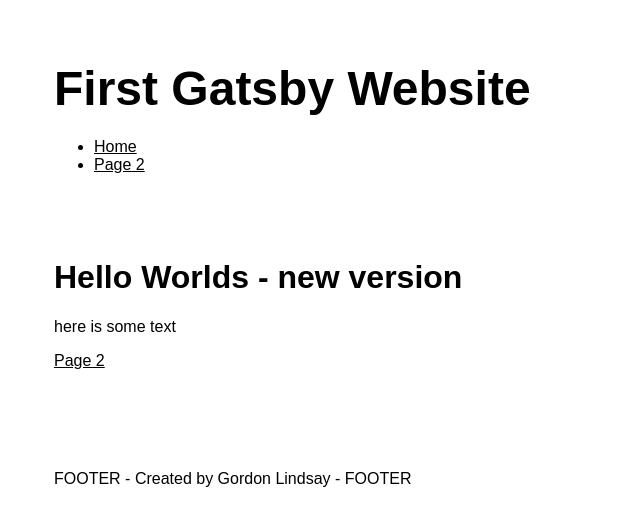
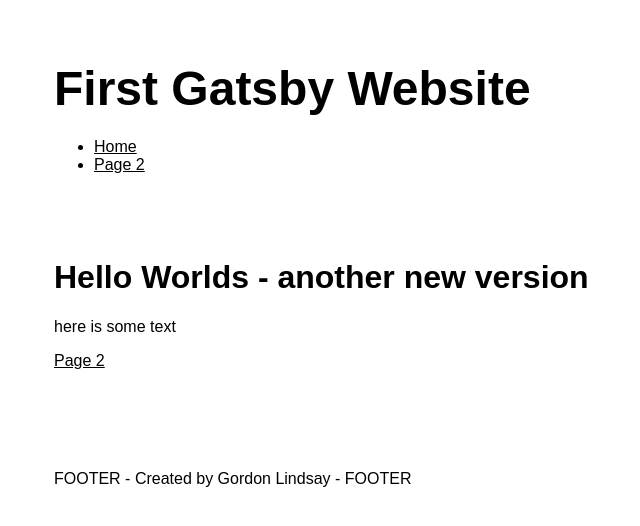
Before and after one commit to owngoal63/gatsby_one, a Gatsby site: page / in a window 1280 px wide. Shown: the whole page, without its empty margins (211-851 px from the left). Built offline with nearby package versions, Linux system fonts and the light colour scheme; Gatsby itself is replaced by a stand-in of ours.

Commit message:
minor test change

```diff
--- a/src/pages/index.js
+++ b/src/pages/index.js
@@ -16,7 +16,7 @@
   return (
     <div>
       <Layout>
-        <h1>Hello Worlds - new version</h1>
+        <h1>Hello Worlds - another new version</h1>
         <p>here is some text</p>
         <Link to="/page-2/">Page 2</Link>
       </Layout>
```
